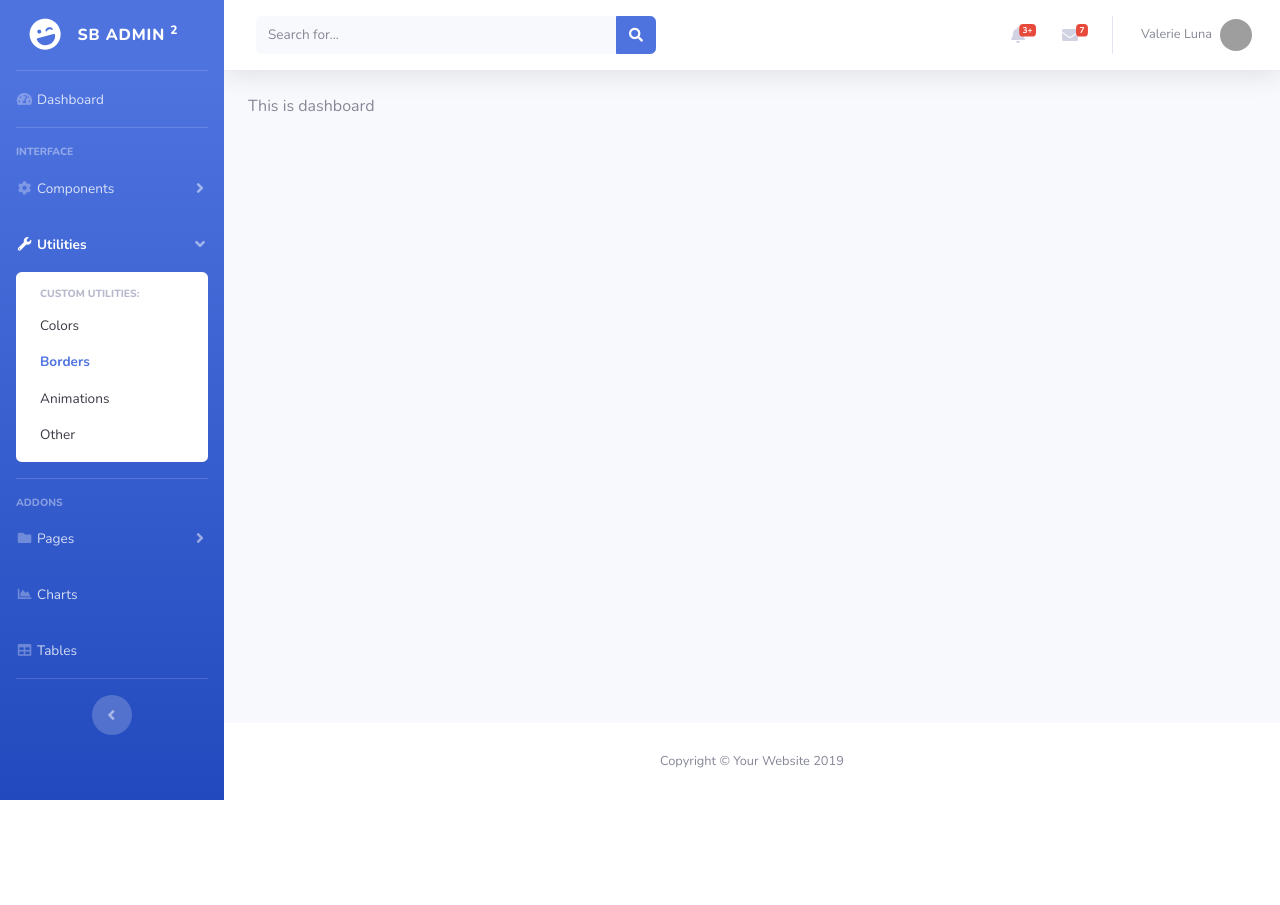
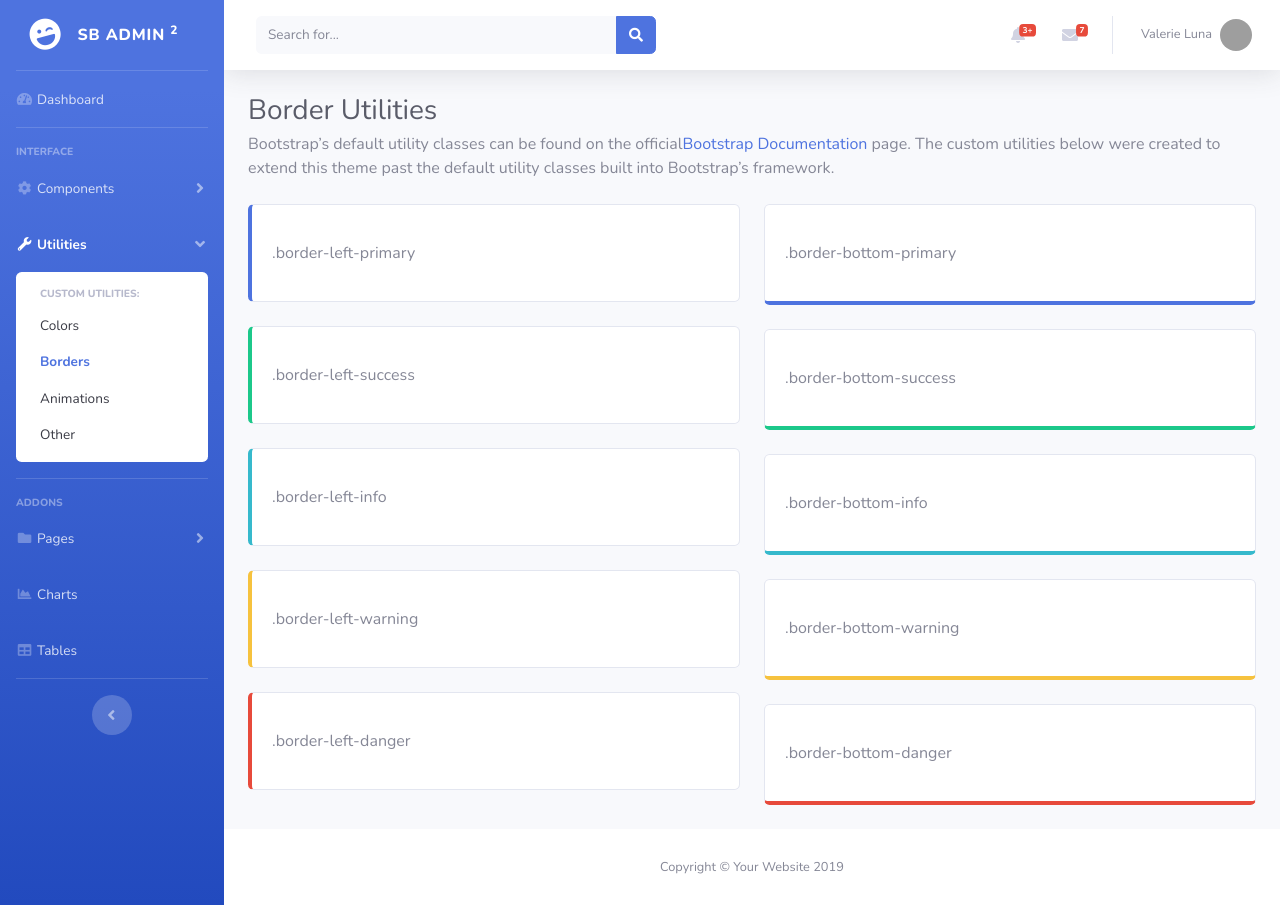
Before and after one commit to bikram-choudhury/sb-admin2-react-tmplate, a React app: page /utilities/borders in a window 1280 px wide. Before the commit the page ends 800 px from the top, so only its background shows below. Built offline with nearby package versions, Linux system fonts and the light colour scheme; sample sign-in values are in the browser's storage; grey boxes are pictures that could not be loaded.

Commit message:
[IMPL] Border Utilities with testcases

```diff
--- /dev/null
+++ b/src/components/UtilitiesBorder/UtilitiesBorder.jsx
@@ -0,0 +1,58 @@
+import React, { Fragment } from 'react';
+import { BorderUtilitiesTypes } from './_border';
+
+const UtilitiesBorder = _ => {
+    return (
+        <Fragment>
+            {/* <!-- Page Heading --> */}
+            <h1 className="h3 mb-1 text-gray-800">Border Utilities</h1>
+            <p className="mb-4">
+                Bootstrap&rsquo;s default utility classes can be found on the official
+              <a href="https://getbootstrap.com/docs">Bootstrap Documentation</a> page.
+              The custom utilities below were created to extend this theme past the
+              default utility classes built into Bootstrap&rsquo;s framework.
+            </p>
+
+            {/* <!-- Content Row --> */}
+            <div className="row">
+
+                {/* <!-- Border Left Utilities --> */}
+                <div className="col-lg-6 border-left-utilities">
+                    {
+                        BorderUtilitiesTypes.map(type => {
+                            return (
+                                <div className={
+                                    `card mb-4 py-3 border-left-${type}`
+                                } key={type}>
+                                    <div className="card-body">
+                                        .border-left-{type}
+                                    </div>
+                                </div>
+                            )
+                        })
+                    }
+
+                </div>
+
+                {/* <!-- Border Bottom Utilities --> */}
+                <div className="col-lg-6 border-bottom-utilities">
+                    {
+                        BorderUtilitiesTypes.map(type => {
+                            return (
+                                <div className={
+                                    `card mb-4 py-3 border-bottom-${type}`
+                                } key={type}>
+                                    <div className="card-body">
+                                        .border-bottom-{type}
+                                    </div>
+                                </div>
+                            )
+                        })
+                    }
+                </div>
+            </div>
+        </Fragment>
+    );
+}
+
+export default UtilitiesBorder;
--- /dev/null
+++ b/src/components/UtilitiesBorder/_border.js
@@ -0,0 +1 @@
+export const BorderUtilitiesTypes = [ 'primary', 'success', 'info', 'warning', 'danger' ]
--- a/src/route.js
+++ b/src/route.js
@@ -4,6 +4,7 @@ const Dashboard = React.lazy(() => import("./components/Dashboard/Dashboard"));
 const Buttons = React.lazy(() => import("./components/Buttons/Buttons"));
 const Cards = React.lazy(() => import("./components/Cards/Cards"));
 const UtilitiesColor = React.lazy(() => import("./components/UtilitiesColor/UtilitiesColor"));
+const UtilitiesBorder = React.lazy(() => import("./components/UtilitiesBorder/UtilitiesBorder"));
 
 const RouteConfig = [{
     heading: '',
@@ -43,7 +44,7 @@ const RouteConfig = [{
         }, {
             path: '/borders',
             name: 'Borders',
-            component: Dashboard
+            component: UtilitiesBorder
         }, {
             path: '/animations',
             name: 'Animations',
```
Also changed, not shown: src/components/UtilitiesBorder/spec.jsx (added, +16 -0 lines).
